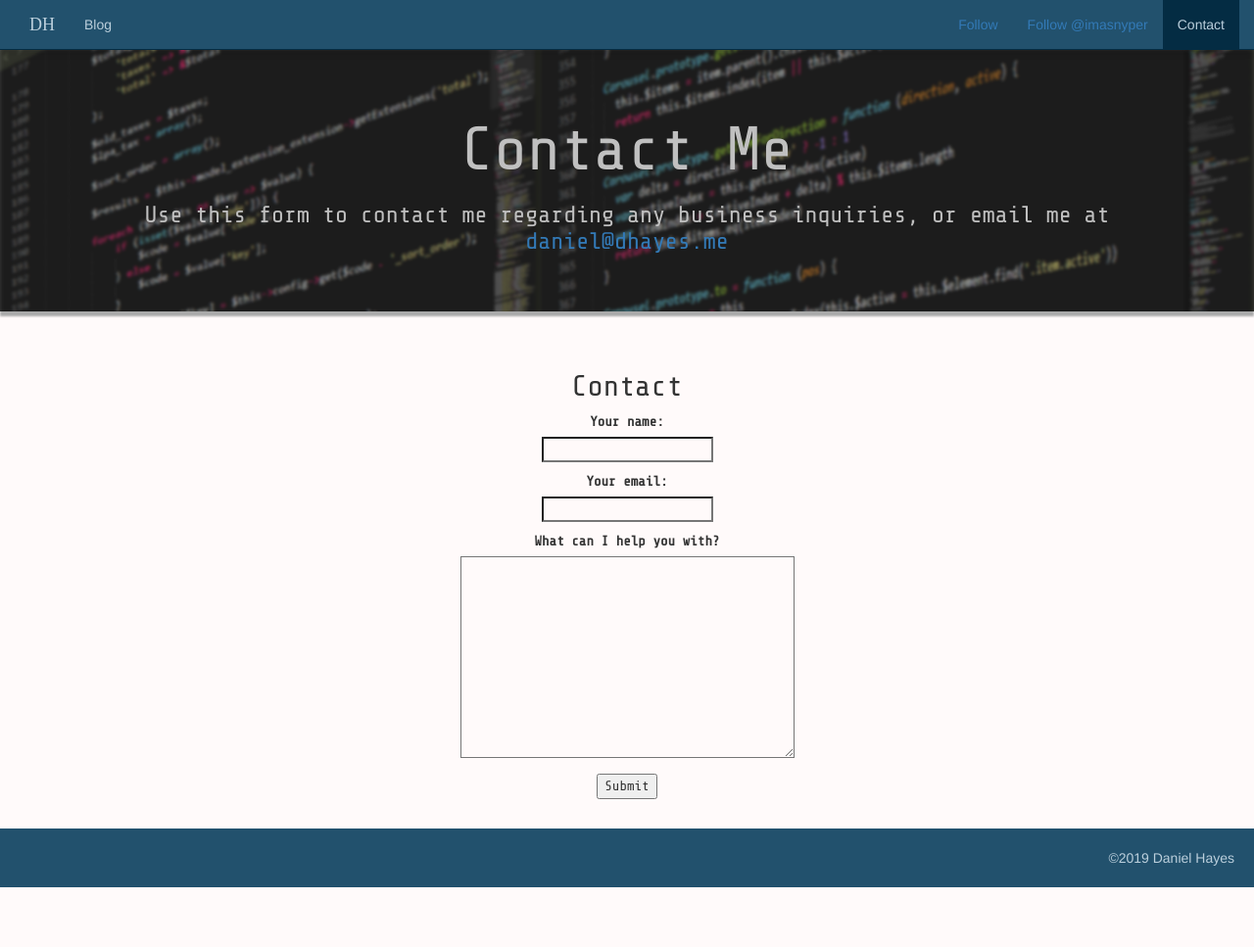
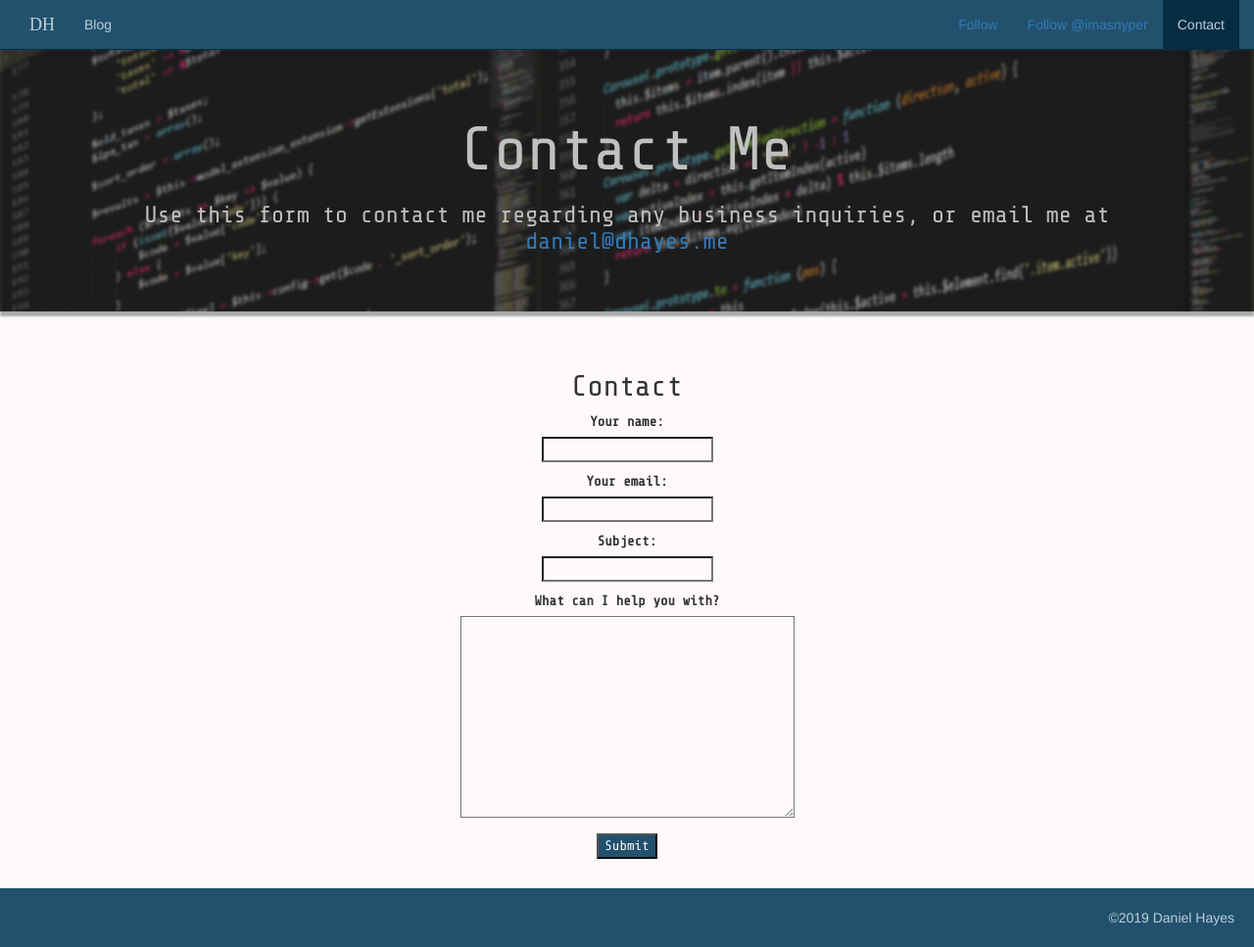
Before and after one commit to imasnyper/danielhayes, a Django app: page /contact/ in a window 1280 px wide. Shown: the whole page at 98% size. Before the commit the page ends 906 px from the top, so only its background shows below. Run offline with Django 3.2, Linux system fonts and the light colour scheme; parts of the project's set-up code (start-up, migrations or seed data) failed here and were passed over; some libraries are stand-ins or nearby versions; some web fonts are replaced.

Commit message:
Changed contact form to include a subject line, and modified the email that gets sent to me to use that subject.

```diff
--- a/home/forms.py
+++ b/home/forms.py
@@ -1,8 +1,10 @@
 from django import forms
+
 
 class ContactForm(forms.Form):
     contact_name = forms.CharField(required=True)
     contact_email = forms.EmailField(required=True)
+    subject = forms.CharField(required=True)
     message = forms.CharField(
         required=True,
         widget=forms.Textarea
--- a/home/static/home/style.css
+++ b/home/static/home/style.css
@@ -9,7 +9,12 @@ body {
     flex-direction: column;
 }
 
-#id_contact_name, #id_contact_email, #id_message {
+form > button {
+    background-color: #22516d;
+    color: snow;
+}
+
+#id_contact_name, #id_contact_email, #id_message, #id_subject {
     background-color: snow;
 }
 
@@ -30,8 +35,8 @@ body {
 
 .jumbotron {
     background-image: url('images/bg.png');
-    background-position-x: 0px;
-    background-position-y: 0px;
+    background-position-x: 0;
+    background-position-y: 0;
     background-size: 100%;
     background-repeat: no-repeat;
     background-attachment: fixed;
--- a/home/views.py
+++ b/home/views.py
@@ -19,6 +19,7 @@ def index(request):
         if form.is_valid():
             contact_name = request.POST.get('contact_name', "")
             contact_email = request.POST.get('contact_email', "")
+            subject = request.POST.get('subject', "")
             message = request.POST.get('message', "")
 
             template = get_template('home/contact_template.txt')
@@ -32,9 +33,9 @@ def index(request):
 
             with mail.get_connection() as connection:
                 email = mail.EmailMessage(
-                    f"New Contact Form Submission from {contact_email}",
+                    f"Contact Form Submission: {subject}",
                     content,
-                    'do-not-reply@mg.dhayes.me',
+                    'Contact Form <contact@mg.dhayes.me>',
                     ['daniel@dhayes.me', ],
                     reply_to=[contact_email, ],
                     connection=connection
@@ -57,6 +58,7 @@ def contact(request):
         if form.is_valid():
             contact_name = request.POST.get('contact_name', "")
             contact_email = request.POST.get('contact_email', "")
+            subject = request.POST.get('subject', "")
             message = request.POST.get('message', "")
 
             template = get_template('home/contact_template.txt')
@@ -70,9 +72,9 @@ def contact(request):
 
             with mail.get_connection() as connection:
                 mail.EmailMessage(
-                    f"New Contact Form Submission from {contact_email}",
+                    f"Contact Form Submission: {subject}",
                     content,
-                    'do-not-reply@mg.dhayes.me',
+                    'Contact Form <contact@mg.dhayes.me>',
                     ['daniel@dhayes.me', ],
                     reply_to=[contact_email, ],
                     connection=connection
```
